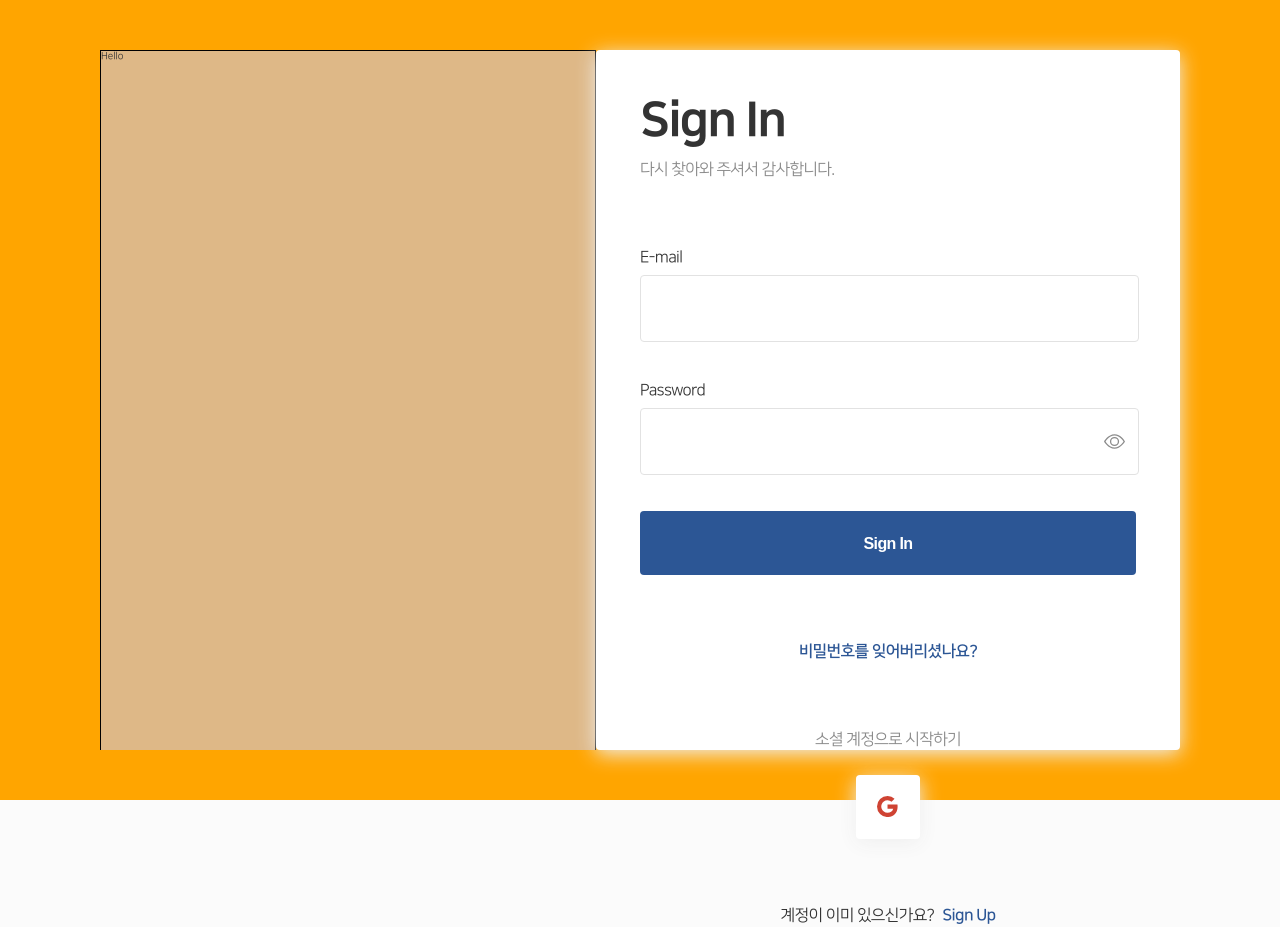
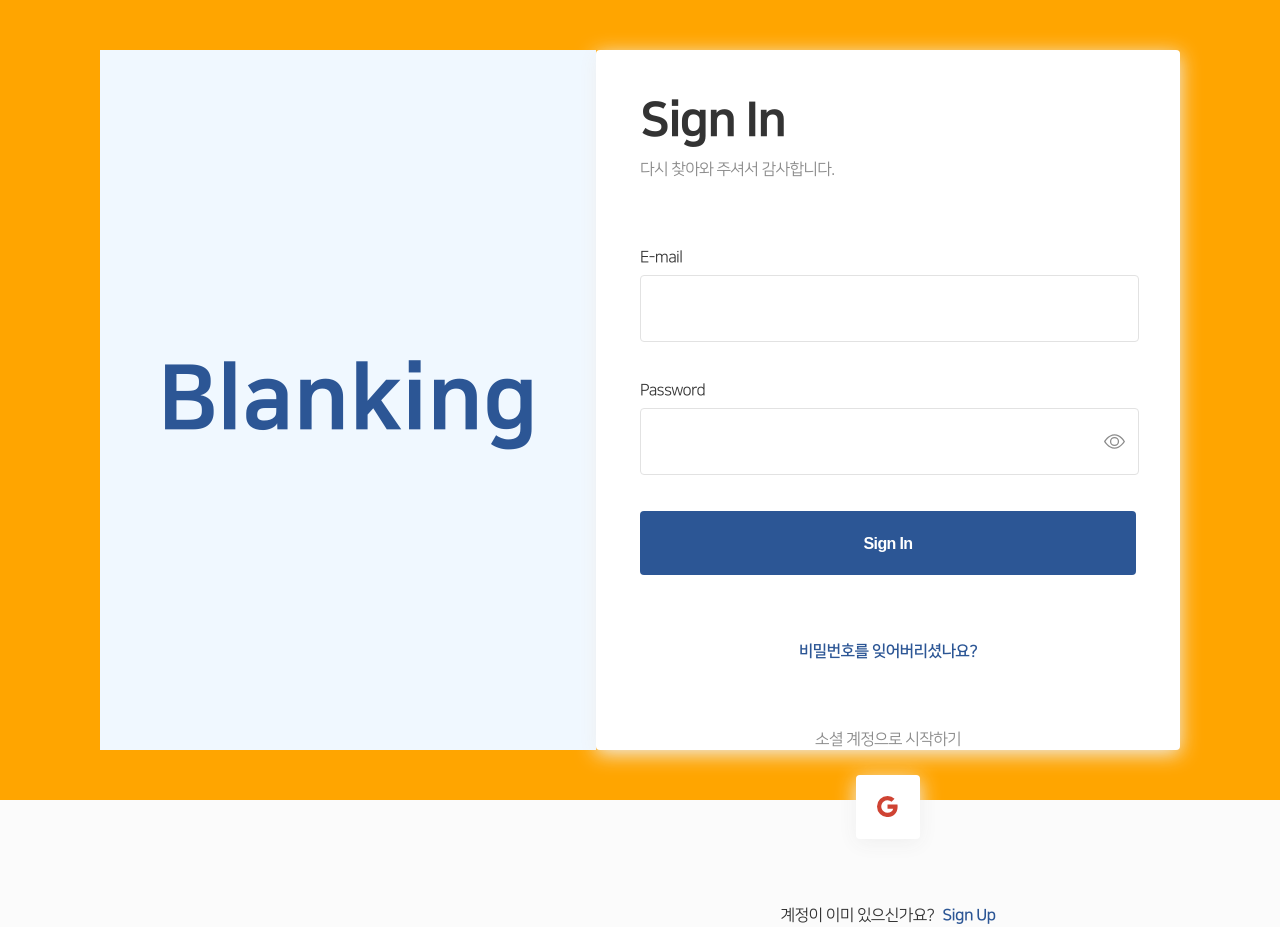
Before and after one commit to JaeilJO/blanking, a Next.js app: page / in a window 1280 px wide. Built offline with nearby package versions, Linux system fonts and the light colour scheme.

Commit message:
feat : AuthSlide 제작

```diff
--- /dev/null
+++ b/src/components/AuthSlide/SlideItemWrapper/index.module.scss
@@ -0,0 +1,8 @@
+$background-top-bottom-padding: 50px;
+$background-height: calc(100dvh - ($background-top-bottom-padding * 2));
+
+.slide_item_wrapper {
+    height: $background-height;
+
+    scroll-snap-align: start;
+}
--- /dev/null
+++ b/src/components/AuthSlide/SlideItemWrapper/index.tsx
@@ -0,0 +1,7 @@
+import style from './index.module.scss';
+
+function SlideItemWrapper({ children }: { children: React.ReactNode }) {
+    return <li className={style.slide_item_wrapper}>{children}</li>;
+}
+
+export default SlideItemWrapper;
--- /dev/null
+++ b/src/components/AuthSlide/SlideItems/Contect/index.module.scss
@@ -0,0 +1,13 @@
+@use '@style/abstracts' as a;
+
+.logotext {
+    font-size: 90px;
+    font-weight: 900;
+    color: a.$primary-color;
+    width: 100%;
+    height: 100%;
+
+    display: flex;
+    justify-content: center;
+    align-items: center;
+}
--- /dev/null
+++ b/src/components/AuthSlide/SlideItems/Contect/index.tsx
@@ -0,0 +1,12 @@
+import SlideItemWrapper from '../../SlideItemWrapper';
+import style from './index.module.scss';
+
+function Contect() {
+    return (
+        <SlideItemWrapper>
+            <div className={style.logotext}>Contect</div>
+        </SlideItemWrapper>
+    );
+}
+
+export default Contect;
--- /dev/null
+++ b/src/components/AuthSlide/SlideItems/Example/index.module.scss
@@ -0,0 +1,13 @@
+@use '@style/abstracts' as a;
+
+.logotext {
+    font-size: 90px;
+    font-weight: 900;
+    color: a.$primary-color;
+    width: 100%;
+    height: 100%;
+
+    display: flex;
+    justify-content: center;
+    align-items: center;
+}
--- /dev/null
+++ b/src/components/AuthSlide/SlideItems/Example/index.tsx
@@ -0,0 +1,11 @@
+import SlideItemWrapper from '../../SlideItemWrapper';
+import style from './index.module.scss';
+function Example() {
+    return (
+        <SlideItemWrapper>
+            <div className={style.logotext}>Example</div>
+        </SlideItemWrapper>
+    );
+}
+
+export default Example;
--- /dev/null
+++ b/src/components/AuthSlide/SlideItems/Logo/index.module.scss
@@ -0,0 +1,13 @@
+@use '@style/abstracts' as a;
+
+.logotext {
+    font-size: 90px;
+    font-weight: 900;
+    color: a.$primary-color;
+    width: 100%;
+    height: 100%;
+
+    display: flex;
+    justify-content: center;
+    align-items: center;
+}
--- /dev/null
+++ b/src/components/AuthSlide/SlideItems/Logo/index.tsx
@@ -0,0 +1,12 @@
+import SlideItemWrapper from '../../SlideItemWrapper';
+import style from './index.module.scss';
+
+function Logo() {
+    return (
+        <SlideItemWrapper>
+            <div className={style.logotext}>Blanking</div>
+        </SlideItemWrapper>
+    );
+}
+
+export default Logo;
--- /dev/null
+++ b/src/components/AuthSlide/SlideItems/index.tsx
@@ -0,0 +1,9 @@
+import Contect from './Contect';
+import Example from './Example';
+import Logo from './Logo';
+
+export const SlideItems = {
+    Logo,
+    Example,
+    Contect,
+};
--- a/src/components/AuthSlide/index.module.scss
+++ b/src/components/AuthSlide/index.module.scss
@@ -1,7 +1,7 @@
 $background-top-bottom-padding: 50px;
 $background-height: calc(100dvh - ($background-top-bottom-padding * 2));
 
-.ul {
+.slide_wrapper {
     width: 100%;
     height: $background-height;
     scroll-snap-type: y mandatory;
@@ -11,10 +11,3 @@ $background-height: calc(100dvh - ($background-top-bottom-padding * 2));
         display: none;
     }
 }
-
-.li {
-    background-color: burlywood;
-    height: $background-height;
-    border: 1px solid black;
-    scroll-snap-align: start;
-}
--- a/src/components/AuthSlide/index.tsx
+++ b/src/components/AuthSlide/index.tsx
@@ -1,10 +1,11 @@
+import { SlideItems } from './SlideItems';
 import style from './index.module.scss';
 function AuthSlide() {
     return (
-        <ul className={style.ul}>
-            <li className={style.li}>Hello</li>
-            <li className={style.li}>Hello</li>
-            <li className={style.li}>Hello</li>
+        <ul className={style.slide_wrapper}>
+            <SlideItems.Logo />
+            <SlideItems.Example />
+            <SlideItems.Contect />
         </ul>
     );
 }
```
